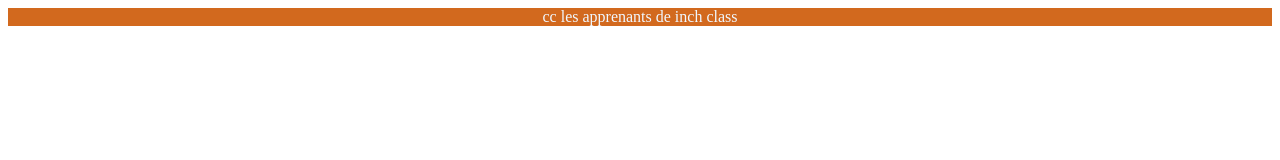
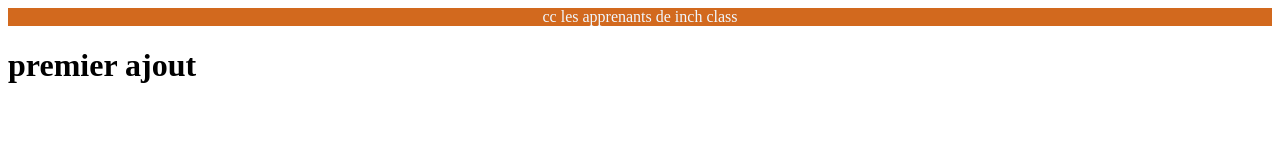
Before and after one commit to lovelyalma/projet, a plain HTML site: page index.html in a window 1280 px wide. Drawn offline with Linux system fonts and the light colour scheme.

Commit message:
un autre autre changement

```diff
--- a/index.html
+++ b/index.html
@@ -9,5 +9,6 @@
     <center style="color: aliceblue; background-color: chocolate;">
         cc les apprenants de inch class
     </center>
+    <h1>premier ajout</h1>
 </body>
 </html>
```
